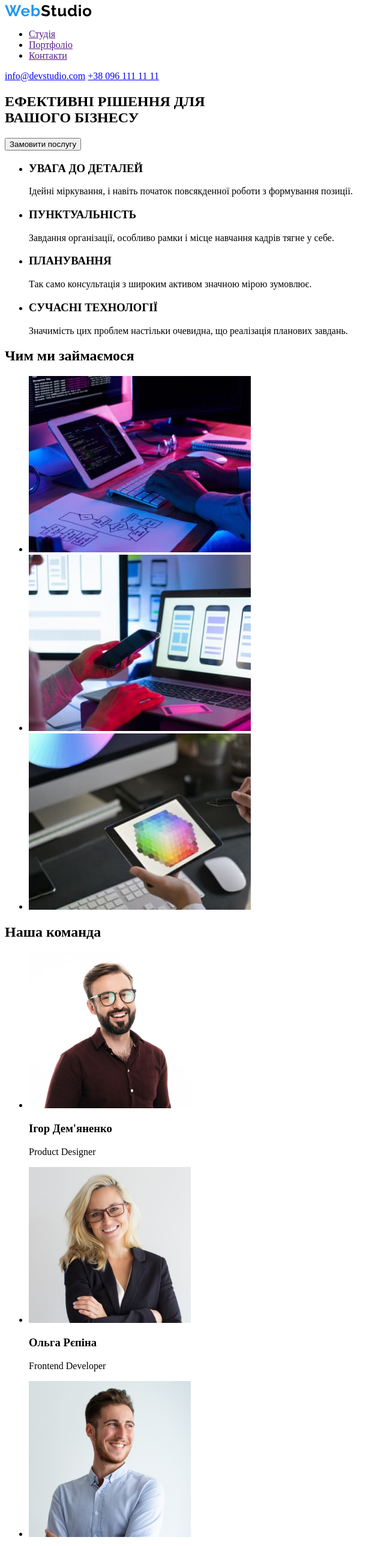
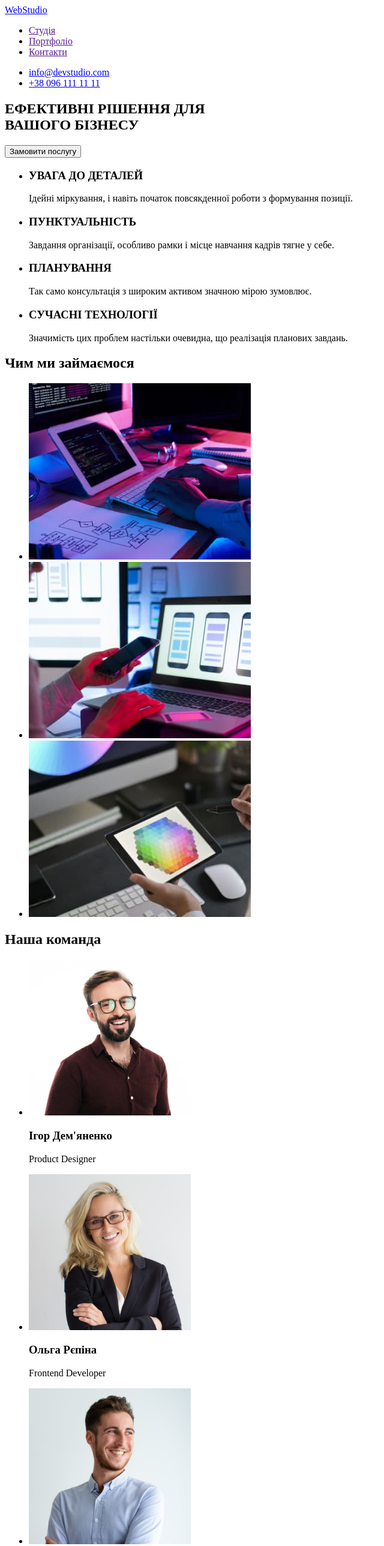
Before and after one commit to PavloMishchanin/Project-1-, a plain HTML site: page index.html in a window 1280 px wide. Shown: the top 2578 px of the page at 60% size, without its empty margins (0-640 px from the left). Drawn offline with Linux system fonts and the light colour scheme.

Commit message:
add goit-markup-hw-01

```diff
--- a/index.html
+++ b/index.html
@@ -8,9 +8,7 @@
 </head>
 <body>
     <header>
-       <a href="">
-        <img src="./img/logo.svg" alt="логотип">
-        </a>
+       <a href="WebStudio">WebStudio</a>
         <nav>
         <ul>
             <li><a href="">Студія</a></li>
@@ -18,15 +16,17 @@
             <li><a href="">Контакти</a></li>
         </ul>
         </nav>
-        <a href="mailto:info@devstudio.com">info@devstudio.com</a>
-        <a href="tel:+380961111111">+38 096 111 11 11</a>
+        <ul>
+       <li><a href="mailto:info@devstudio.com">info@devstudio.com</a></li>
+       <li><a href="tel:+380961111111">+38 096 111 11 11</a></li>
+    </ul>
     </header>
     <main>
     <section>
         <h1>ЕФЕКТИВНІ РІШЕННЯ ДЛЯ <br> ВАШОГО БІЗНЕСУ</h1>
         <button type="button">Замовити послугу</button>
     </section>
-    <div>
+    <section>
         <ul>
             <li>
                 <h3>УВАГА ДО ДЕТАЛЕЙ</h3>
@@ -45,31 +45,31 @@
                 <p>Значимість цих проблем настільки очевидна, що реалізація планових завдань.</p>
             </li>
         </ul>
-    </div>
-    <div>
+    </section>
+    <section>
         <h2>Чим ми займаємося</h2>
         <ul>
             <li><a href=""><img src="./img/box1.jpg" alt="десктопні додатки" width="370"></a></li>
             <li><a href=""><img src="./img/box2.jpg" alt="мобільні додатки" width="370"></a></li>
             <li><a href=""><img src="./img/box3.jpg" alt="дизайнерські рішення" width="370"></a></li>
         </ul>
-    </div>
+    </section>
     <section>
         <h2>Наша команда</h2>
         <ul>
-            <li><a href=""><img src="./img/img1.jpg" alt="Ігор Дем'яненко" width="270"></a>
+            <li><img src="./img/img1.jpg" alt="Ігор Дем'яненко" width="270">
                 <h3>Ігор Дем'яненко</h3>
                 <p>Product Designer</p>
             </li>
-            <li><a href=""><img src="./img/img2.jpg" alt="Ольга Рєпіна" width="270"></a>
+            <li><img src="./img/img2.jpg" alt="Ольга Рєпіна" width="270">
                 <h3>Ольга Рєпіна</h3>
                 <p>Frontend Developer</p>
             </li>
-            <li><a href=""><img src="./img/img3.jpg" alt="Микола Тарасов" width="270"></a>
+            <li><img src="./img/img3.jpg" alt="Микола Тарасов" width="270">
                 <h3>Микола Тарасов</h3>
                 <p>Marketing</p>
             </li>
-            <li><a href=""><img src="./img/img4.jpg" alt="Михайло Єрмаков" width="270"></a>
+            <li><img src="./img/img4.jpg" alt="Михайло Єрмаков" width="270">
                 <h3>Михайло Єрмаков</h3>
                 <p>UI Designer</p>
             </li>
@@ -77,12 +77,13 @@
     </section>
     </main>
     <footer>
-        <a href="">
-            <img src="./img/logo.svg" alt="логотип"></a>
+        <a href="WebStudio">WebStudio</a>
             <address>
-                м. Київ, пр-т Лесі Українки, 26
-                <a href="mailto:info@devstudio.com">info@devstudio.com</a>
-                <a href="tel:+380961111111">+38 096 111 11 11</a>
+              <p>м. Київ, пр-т Лесі Українки, 26</p>
+              <ul>
+              <li><a href="mailto:info@devstudio.com">info@devstudio.com</a></li>
+              <li><a href="tel:+380961111111">+38 096 111 11 11</a></li>
+            </ul>
             </address>
     </footer>
 </body>
```
Also changed, not shown: .prettierrc.json (added), img/logo.svg (deleted).
